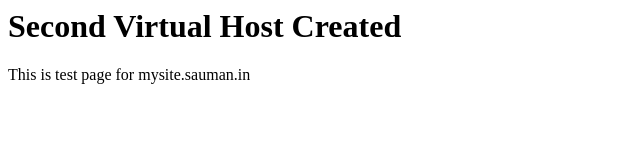
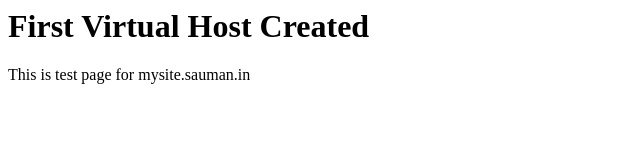
Before and after one commit to manendrakmr/mysite, a plain HTML site: page public_html/index.html in a window 1280 px wide. Shown: the whole page, without its empty margins (0-640 px from the left). Drawn offline with Linux system fonts and the light colour scheme.

Commit message:
index.html file updated

```diff
--- a/public_html/index.html
+++ b/public_html/index.html
@@ -3,7 +3,7 @@
     <title>Mysite@sauman</title>
   </head>
   <body>
-    <h1>Second Virtual Host Created</h1>
+    <h1>First Virtual Host Created</h1>
     <p>This is test page for mysite.sauman.in</p>
   </body>
 </html>
```
